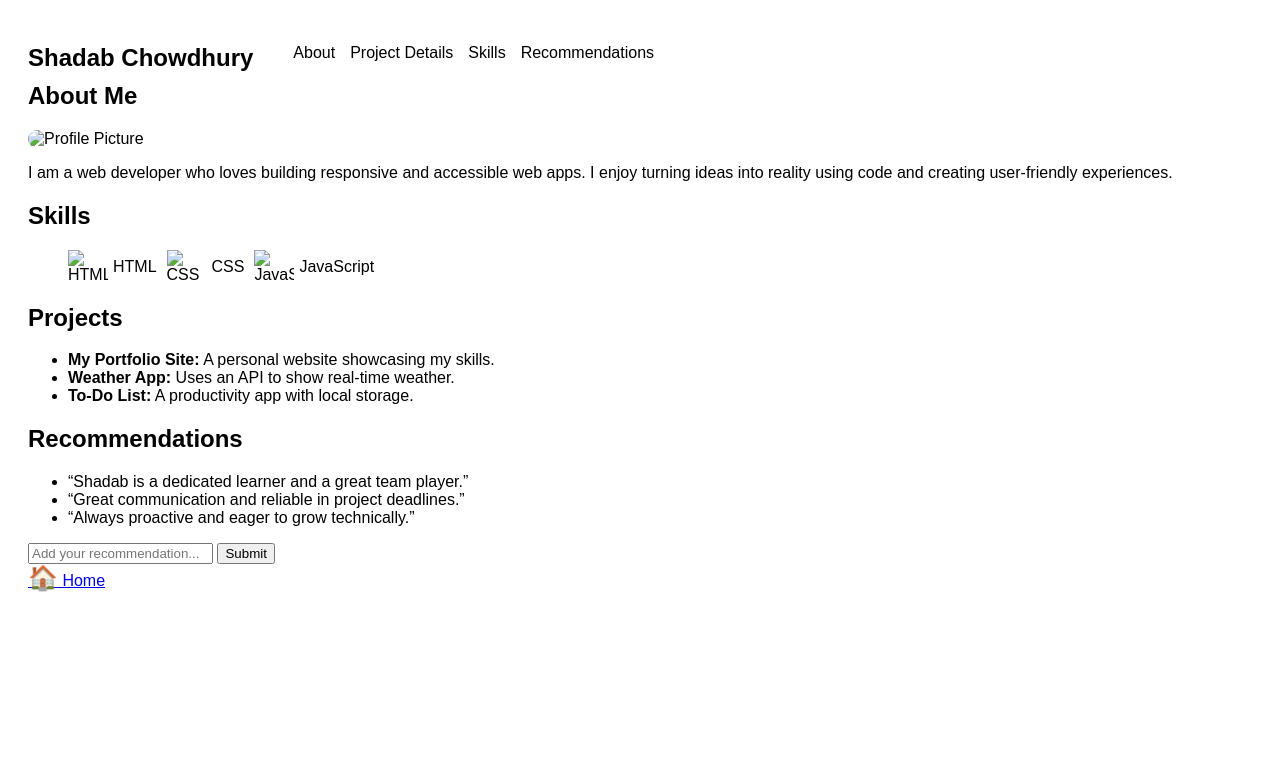
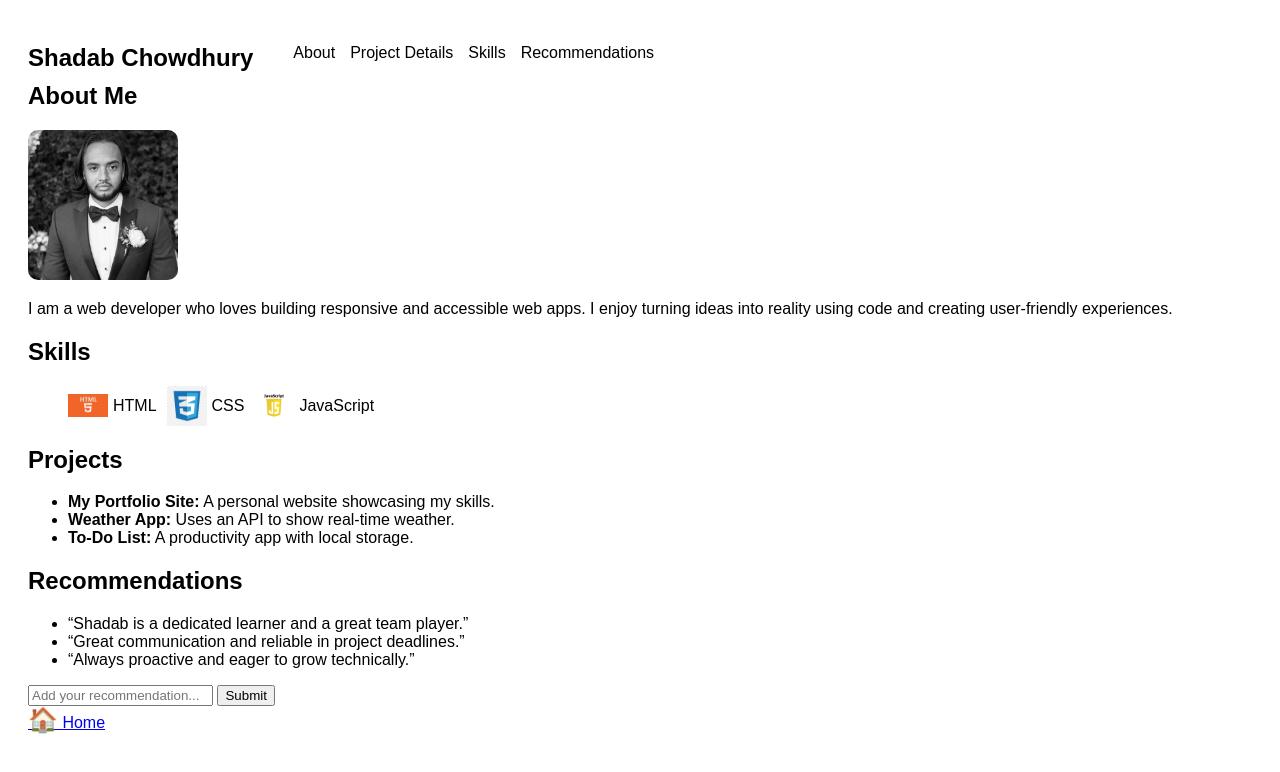
Before and after one commit to shadabchowdhury/portfolio-final-project, a plain HTML site: page index.html in a window 1280 px wide. Drawn offline with Linux system fonts and the light colour scheme.

Commit message:
Update index.html

```diff
--- a/index.html
+++ b/index.html
@@ -25,7 +25,7 @@
   <!-- About Me Section -->
   <section id="about">
     <h2>About Me</h2>
-    <img src="profile.jpg" alt="Profile Picture" style="width:150px; border-radius:10px;" />
+    <img src="profile.jfif" alt="Profile Picture" style="width:150px; border-radius:10px;" />
     <p>I am a web developer who loves building responsive and accessible web apps. I enjoy turning ideas into reality using code and creating user-friendly experiences.</p>
   </section>
 
@@ -33,9 +33,9 @@
   <section id="skills">
     <h2>Skills</h2>
     <ul class="skills-list">
-      <li><img src="html-logo.png" alt="HTML" width="40" /> HTML</li>
-      <li><img src="css-logo.png" alt="CSS" width="40" /> CSS</li>
-      <li><img src="js-logo.png" alt="JavaScript" width="40" /> JavaScript</li>
+      <li><img src="html-logo.png.png" alt="HTML" width="40" /> HTML</li>
+      <li><img src="css-logo.png.webp" alt="CSS" width="40" /> CSS</li>
+      <li><img src="js-logo.png.png" alt="JavaScript" width="40" /> JavaScript</li>
     </ul>
   </section>
 
```
